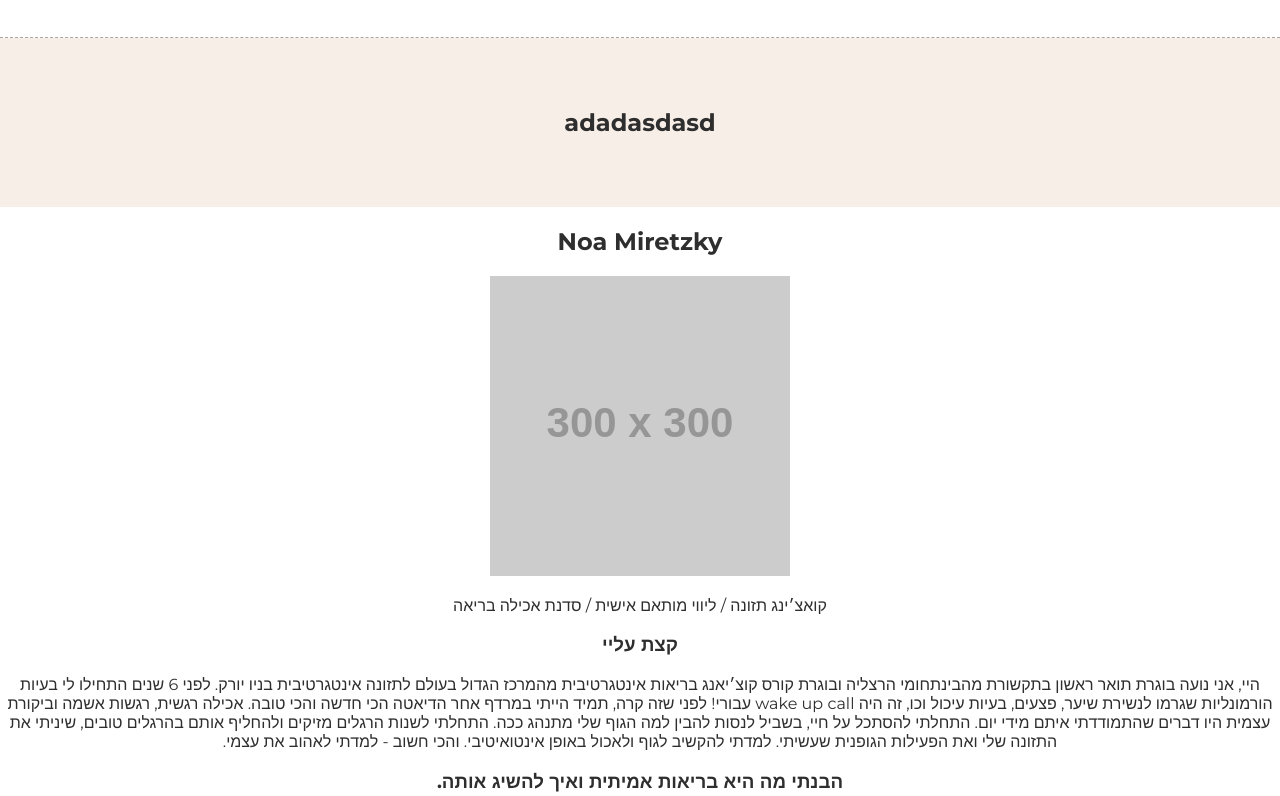
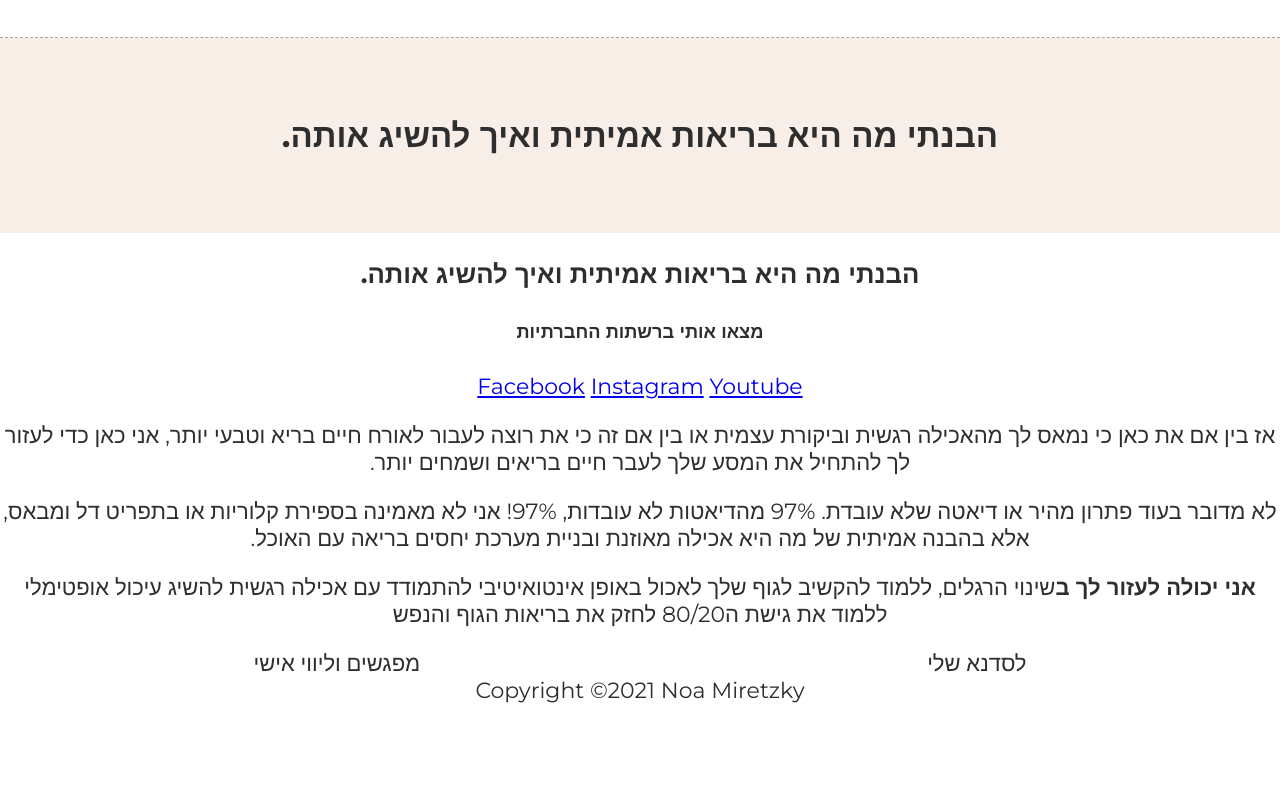
Before and after one commit to RavidRo/noa-health, a website built with Vite: page index.html in a window 1280 px wide. Shown: the part 1596-2392 px from the top of the page. After the commit the page ends 2300 px from the top, so only its background shows below. Built offline with nearby package versions, Linux system fonts and the light colour scheme; placeholder pictures from the web are drawn by us.

Commit message:
Starting join me section

```diff
--- a/index.html
+++ b/index.html
@@ -66,28 +66,13 @@
 			</section>
 
 			<section id="joinme">
-				<h1>adadasdasd</h1>
+				<h1>הבנתי מה היא <span class="bold">בריאות אמיתית</span> ואיך להשיג אותה.</h1>
+				<div>
+					<p></p>
+					<p></p>
+				</div>
 			</section>
 
-			<section id="hello2">
-				<h2>Noa Miretzky</h2>
-				<img src="https://via.placeholder.com/300" />
-				<p>קואצ׳ינג תזונה / ליווי מותאם אישית / סדנת אכילה בריאה</p>
-			</section>
-			<section id="about2">
-				<h3>קצת עליי</h3>
-				<p>
-					היי, אני נועה בוגרת תואר ראשון בתקשורת מהבינתחומי הרצליה ובוגרת קורס קוצ׳יאנג
-					בריאות אינטגרטיבית מהמרכז הגדול בעולם לתזונה אינטגרטיבית בניו יורק. לפני 6 שנים
-					התחילו לי בעיות הורמונליות שגרמו לנשירת שיער, פצעים, בעיות עיכול וכו, זה היה
-					wake up call עבורי! לפני שזה קרה, תמיד הייתי במרדף אחר הדיאטה הכי חדשה והכי
-					טובה. אכילה רגשית, רגשות אשמה וביקורת עצמית היו דברים שהתמודדתי איתם מידי יום.
-					התחלתי להסתכל על חיי, בשביל לנסות להבין למה הגוף שלי מתנהג ככה. התחלתי לשנות
-					הרגלים מזיקים ולהחליף אותם בהרגלים טובים, שיניתי את התזונה שלי ואת הפעילות
-					הגופנית שעשיתי. למדתי להקשיב לגוף ולאכול באופן אינטואיטיבי. והכי חשוב - למדתי
-					לאהוב את עצמי.
-				</p>
-			</section>
 			<section id="findme">
 				<h3>הבנתי מה היא בריאות אמיתית ואיך להשיג אותה.</h3>
 				<h5>מצאו אותי ברשתות החברתיות</h5>
--- a/style.css
+++ b/style.css
@@ -1,6 +1,7 @@
 :root {
   --quote-margin: 5px;
   --header-hight: 20vh;
+  font-size: 22px;
 }
 
 body, html {
@@ -13,7 +14,10 @@ body, html {
   -moz-osx-font-smoothing: grayscale;
   text-align: center;
   color: #2e2e2e;
-  /* margin-top: 60px; */
+}
+
+.bold {
+  font-weight: 600;
 }
 /* section::after {
   border-top: 3px double;
```
